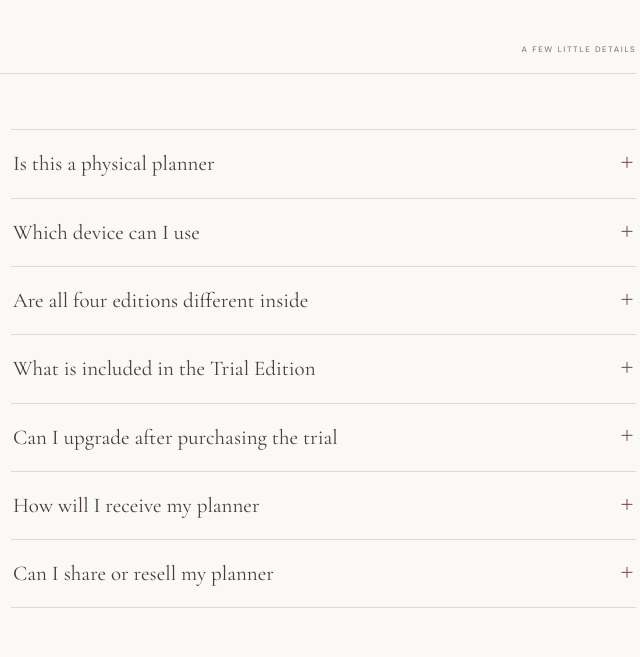
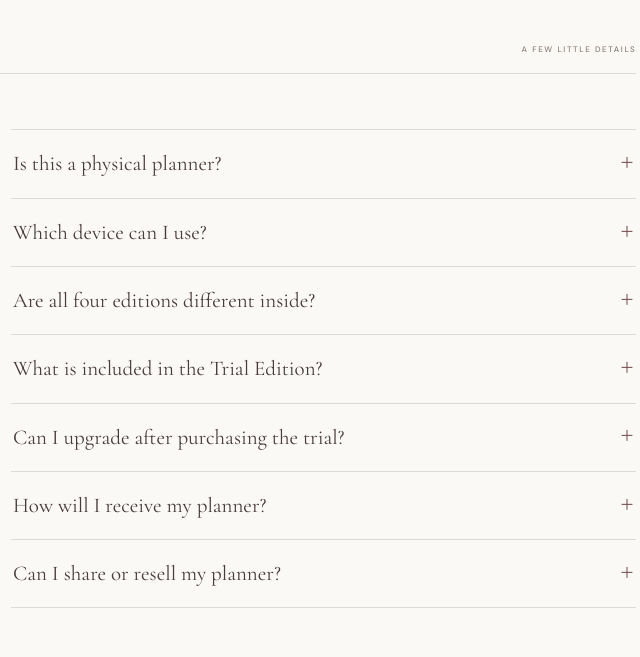
Before and after one commit to dearchapters/dear-chapters-website, a plain HTML site: page index.html in a window 1280 px wide. Shown: the part 6380-7037 px from the top of the page, 554-1194 px from the left. Drawn offline with nearby package versions, Linux system fonts and the light colour scheme.

Commit message:
Update index.html

```diff
--- a/index.html
+++ b/index.html
@@ -10,9 +10,11 @@
   <meta property="og:title" content="Dear Chapters — Make Room for Every Chapter">
   <meta property="og:description" content="For the many hats you wear every day.">
   <meta property="og:image" content="assets/products/og-cover.jpg">
+
   <link rel="preconnect" href="https://fonts.googleapis.com">
   <link rel="preconnect" href="https://fonts.gstatic.com" crossorigin>
   <link href="https://fonts.googleapis.com/css2?family=Cormorant+Garamond:wght@400;500;600&family=DM+Sans:wght@400;500;600;700&display=swap" rel="stylesheet">
+
   <link rel="stylesheet" href="style.css">
 </head>
 
@@ -50,6 +52,7 @@
     </div>
   </header>
 
+
   <main>
 
     <!-- HERO -->
@@ -77,6 +80,7 @@
             <a href="#editions" class="button button-dark">
               Explore the collection <span>↗</span>
             </a>
+
             <a href="#inside" class="underlined-link">
               Take a look inside
             </a>
@@ -110,6 +114,7 @@
       </div>
     </section>
 
+
     <!-- EDITORIAL INTRO -->
     <section class="intro-strip">
       <div class="intro-strip-inner">
@@ -123,6 +128,7 @@
         <span class="intro-mark">DC — 27</span>
       </div>
     </section>
+
 
     <!-- COLLECTION -->
     <section class="editions section-pad" id="editions">
@@ -159,11 +165,13 @@
               <span class="edition-kicker">THE SIGNATURE</span>
               <h3>OG Edition</h3>
             </div>
+
             <a href="og.html" class="edition-arrow" aria-label="View OG Edition">↗</a>
           </div>
 
           <p>Warm, timeless and unmistakably Dear Chapters.</p>
         </article>
+
 
         <!-- MINIMALIST EDITION -->
         <article class="edition-card">
@@ -179,11 +187,13 @@
               <span class="edition-kicker">THE QUIET EDIT</span>
               <h3>Minimalist Edition</h3>
             </div>
+
             <a href="minimalist.html" class="edition-arrow" aria-label="View Minimalist Edition">↗</a>
           </div>
 
           <p>Clean lines, considered details and room to breathe.</p>
         </article>
+
 
         <!-- COQUETTE EDITION -->
         <article class="edition-card">
@@ -199,11 +209,13 @@
               <span class="edition-kicker">THE ROMANTIC EDIT</span>
               <h3>Coquette Edition</h3>
             </div>
+
             <a href="#pricing" class="edition-arrow" aria-label="View Coquette Edition">↗</a>
           </div>
 
           <p>Soft details and a little everyday romance.</p>
         </article>
+
 
         <!-- LUXURY EDITION -->
         <article class="edition-card">
@@ -219,6 +231,7 @@
               <span class="edition-kicker">THE REFINED EDIT</span>
               <h3>Luxury Edition</h3>
             </div>
+
             <a href="#pricing" class="edition-arrow" aria-label="View Luxury Edition">↗</a>
           </div>
 
@@ -234,7 +247,8 @@
 
     </section>
 
-    <!-- A CLOSER LOOK -->
+
+    <!-- A CLOSER LOOK: SWIPEABLE CAROUSEL -->
     <section class="inside section-pad" id="inside">
 
       <div class="section-topline">
@@ -257,8 +271,17 @@
         <span class="gallery-label">EXPLORE THE PLANNER</span>
 
         <div class="gallery-arrows">
-          <button class="gallery-prev" type="button" aria-label="Previous planner section">←</button>
-          <button class="gallery-next" type="button" aria-label="Next planner section">→</button>
+          <button
+            class="gallery-prev"
+            type="button"
+            aria-label="Previous planner section"
+          >←</button>
+
+          <button
+            class="gallery-next"
+            type="button"
+            aria-label="Next planner section"
+          >→</button>
         </div>
       </div>
 
@@ -349,6 +372,7 @@
 
     </section>
 
+
     <!-- WHAT'S INCLUDED -->
     <section class="details section-pad" id="details">
 
@@ -386,6 +410,7 @@
 
       </div>
     </section>
+
 
     <!-- PRICING -->
     <section class="pricing section-pad" id="pricing">
@@ -433,6 +458,7 @@
           </a>
         </article>
 
+
         <article class="price-card price-trial">
           <div class="price-card-top">
             <span class="price-label">A SMALLER BEGINNING</span>
@@ -475,6 +501,7 @@
 
     </section>
 
+
     <!-- HOW IT WORKS -->
     <section class="how section-pad">
 
@@ -486,6 +513,7 @@
       <h2>A few simple steps.<br><em>A whole year of possibility.</em></h2>
 
       <div class="how-grid">
+
         <article>
           <span>01</span>
           <h3>Choose</h3>
@@ -503,6 +531,7 @@
           <h3>Make it yours</h3>
           <p>Import it into a compatible digital note-taking app and begin.</p>
         </article>
+
       </div>
 
       <p class="compatibility-note">
@@ -510,6 +539,7 @@
       </p>
 
     </section>
+
 
     <!-- STORY -->
     <section class="story section-pad" id="story">
@@ -546,6 +576,7 @@
 
     </section>
 
+
     <!-- FAQ -->
     <section class="faq section-pad" id="faq">
 
@@ -564,43 +595,44 @@
         <div class="faq-list">
 
           <details>
-            <summary>Is this a physical planner<span>＋</span></summary>
+            <summary>Is this a physical planner?<span>＋</span></summary>
             <p>No. Dear Chapters is a digital product. No physical item will be shipped.</p>
           </details>
 
           <details>
-            <summary>Which device can I use<span>＋</span></summary>
+            <summary>Which device can I use?<span>＋</span></summary>
             <p>The planner is designed primarily for iPad landscape use with a compatible digital note-taking application.</p>
           </details>
 
           <details>
-            <summary>Are all four editions different inside<span>＋</span></summary>
+            <summary>Are all four editions different inside?<span>＋</span></summary>
             <p>All four editions contain the same planning structure and features. The difference is the visual aesthetic and cover design.</p>
           </details>
 
           <details>
-            <summary>What is included in the Trial Edition<span>＋</span></summary>
+            <summary>What is included in the Trial Edition?<span>＋</span></summary>
             <p>The Trial Edition covers December 2026 and January 2027. It offers a shorter introduction to the Dear Chapters planning experience.</p>
           </details>
 
           <details>
-            <summary>Can I upgrade after purchasing the trial<span>＋</span></summary>
+            <summary>Can I upgrade after purchasing the trial?<span>＋</span></summary>
             <p>Yes. You can upgrade to the Full 2027 Edition for an additional RM44.90.</p>
           </details>
 
           <details>
-            <summary>How will I receive my planner<span>＋</span></summary>
+            <summary>How will I receive my planner?<span>＋</span></summary>
             <p>Your digital files and download instructions will be provided after purchase through the checkout platform.</p>
           </details>
 
           <details>
-            <summary>Can I share or resell my planner<span>＋</span></summary>
+            <summary>Can I share or resell my planner?<span>＋</span></summary>
             <p>Your purchase is for personal use only. The planner and its contents may not be redistributed, resold or shared.</p>
           </details>
 
         </div>
       </div>
     </section>
+
 
     <!-- CLOSING -->
     <section class="closing">
@@ -619,7 +651,8 @@
 
   </main>
 
-  <!-- FOOTER -->
+
+  <!-- CONTACT / FOOTER -->
   <footer class="site-footer" id="contact">
 
     <div class="footer-main">
@@ -656,6 +689,7 @@
 
   </footer>
 
+
   <script src="script.js"></script>
 
 </body>
```
